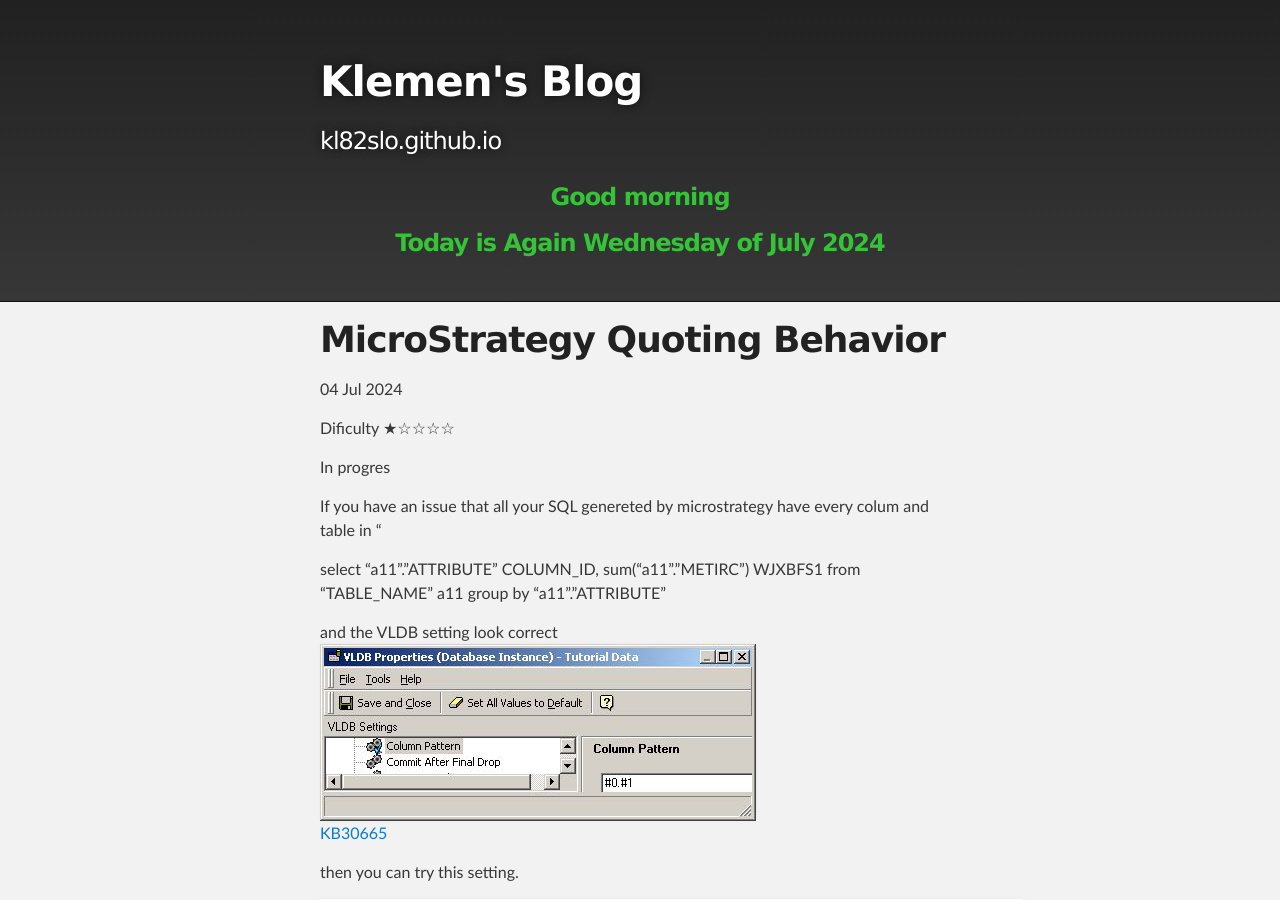
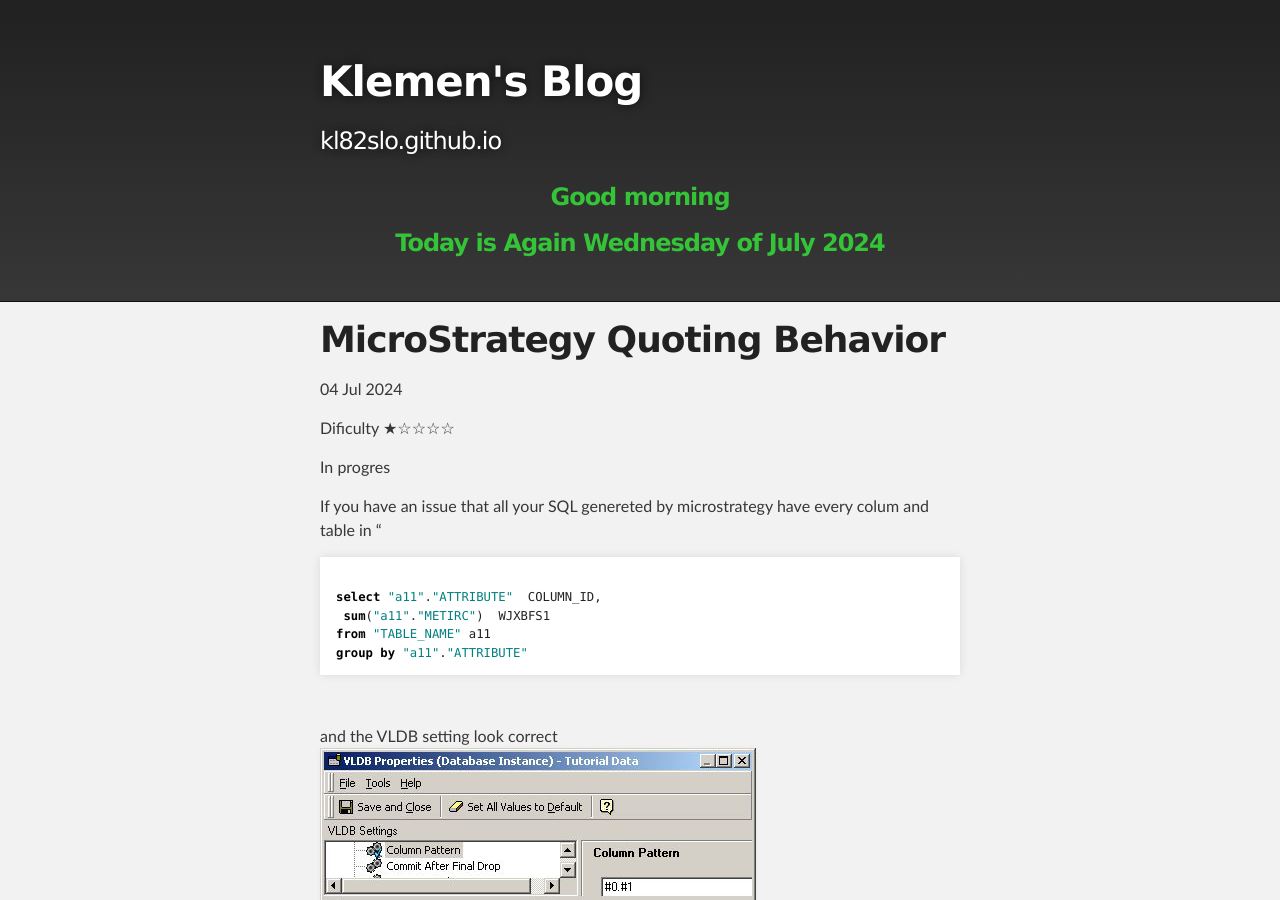
Before and after one commit to kl82slo/kl82slo.github.io, a Jekyll site: the page built from _posts/2024-07-04-0019 MicroStrategy Quoting Behavior.md, in a window 1280 px wide and 900 px high. Built offline with Jekyll 4.4.1, drawn with Linux system fonts in a browser that asks for light colours.

Commit message:
Update 2024-07-04-0019 MicroStrategy Quoting Behavior.md

```diff
--- a/_posts/2024-07-04-0019 MicroStrategy Quoting Behavior.md
+++ b/_posts/2024-07-04-0019 MicroStrategy Quoting Behavior.md
@@ -12,12 +12,15 @@
 
 If you have an issue that all your SQL genereted by microstrategy have every colum and table in "
 
+{% highlight sql %}
 select "a11"."ATTRIBUTE"  COLUMN_ID,
  sum("a11"."METIRC")  WJXBFS1
 from "TABLE_NAME" a11
 group by "a11"."ATTRIBUTE"
+{% endhighlight %}
+<br />
 
-and the VLDB setting look correct
+and the VLDB setting look correct<br />
 ![Cube](/img/20240704_0019/VLDB.jfif)<br />
 [KB30665]([https://www2.microstrategy.com/producthelp/Current/PlatformAnalytics/en-us/Content/pa_architecture_and_services.htm](https://community.microstrategy.com/s/article/KB30665-How-to-change-the-syntax-with-column-names-and-table))<br />
 
```
